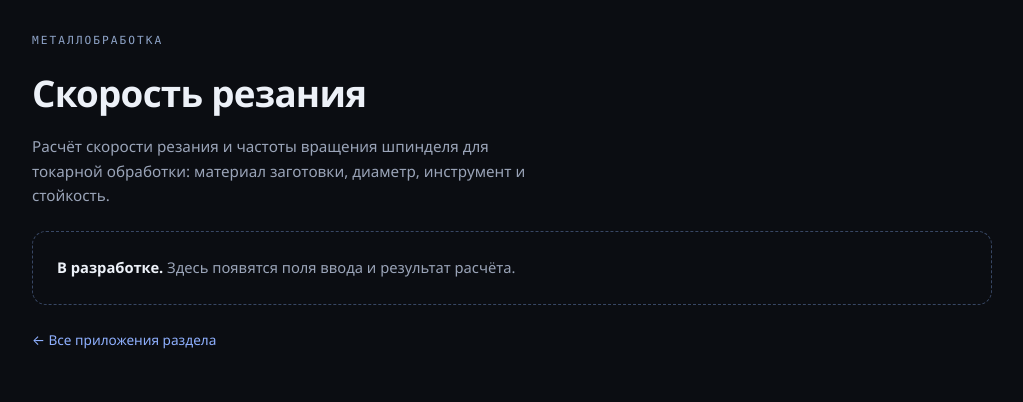
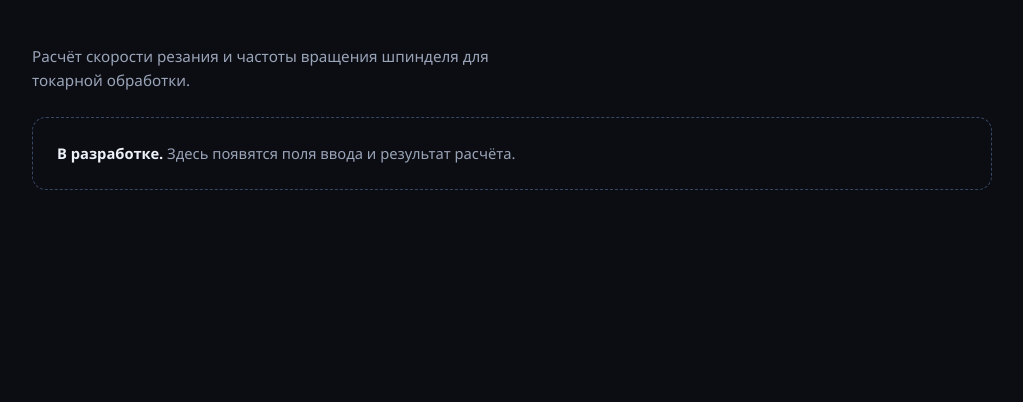
Before and after one commit to keezuf/keezuf.github.io, a plain HTML site: page apps/metalworking/speed/index.html in a window 1280 px wide. Shown: the whole page, without its empty margins (128-1151 px from the left). Drawn offline with Linux system fonts and the light colour scheme.

Commit message:
site: короче шапка раздела и страница «Скорость резания»
Без описания под заголовком раздела; на странице приложения убраны дублирующий заголовок, eyebrow и ссылка назад, описание сокращено.

```diff
--- a/apps/metalworking/speed/index.html
+++ b/apps/metalworking/speed/index.html
@@ -5,7 +5,7 @@
   <meta name="viewport" content="width=device-width, initial-scale=1">
   <meta name="theme-color" content="#0b0d12">
   <title>Скорость резания — Металлобработка</title>
-  <meta name="description" content="Расчёт скорости резания и частоты вращения шпинделя для токарной обработки: материал, диаметр, стойкость инструмента.">
+  <meta name="description" content="Расчёт скорости резания и частоты вращения шпинделя для токарной обработки.">
   <link rel="canonical" href="https://keezuf.github.io/apps/metalworking/speed/">
   <link rel="icon" href="../../../assets/img/favicon.svg" type="image/svg+xml">
   <link rel="stylesheet" href="../../../assets/css/base.css">
@@ -13,13 +13,11 @@
 </head>
 <body class="app-page">
   <main class="app-shell">
-    <p class="eyebrow">Металлобработка</p>
-    <h1>Скорость резания</h1>
-    <p class="app-lead">Расчёт скорости резания и частоты вращения шпинделя для токарной обработки: материал заготовки, диаметр, инструмент и стойкость.</p>
+    <p class="app-lead">Расчёт скорости резания и частоты вращения шпинделя для токарной обработки.</p>
     <div class="app-panel">
       <p><strong>В разработке.</strong> Здесь появятся поля ввода и результат расчёта.</p>
     </div>
-    <p class="app-back"><a href="../">← Все приложения раздела</a></p>
+
   </main>
 </body>
 </html>
```
Also changed, not shown: apps/metalworking/index.html (+0 -1 lines).
